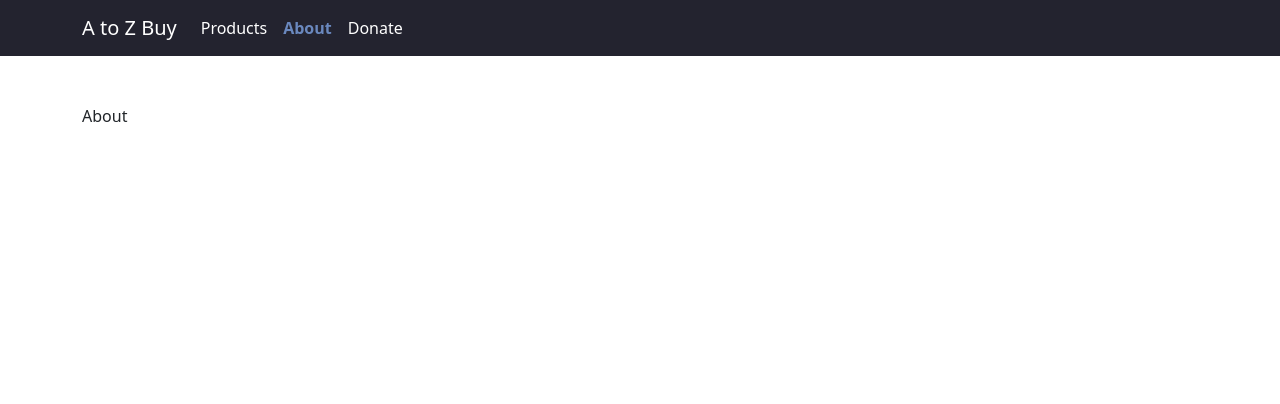
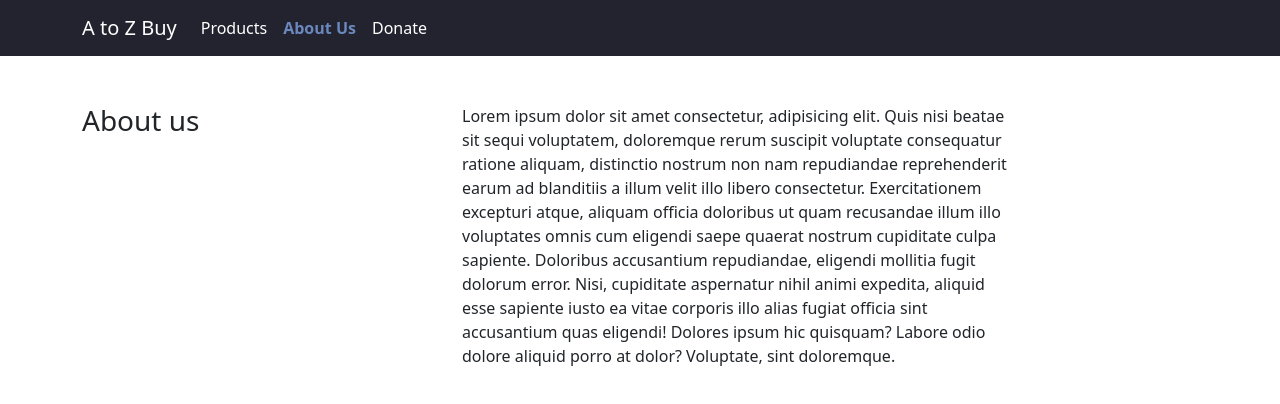
Before and after one commit to Panceeahmed21/Shopping-site-using-React, a React (Create React App) app: page /about in a window 1280 px wide. Shown: the top 404 px of the page. Built offline with nearby package versions, Linux system fonts and the light colour scheme.

Commit message:
Add about us page

```diff
--- a/src/Components/About/About.jsx
+++ b/src/Components/About/About.jsx
@@ -1,7 +1,14 @@
 const About = () => {
   return (
    <div className="container py-5">
-     <div>About</div>
+<div className="row">
+  <div className="col-md-4">
+<h3>About us</h3>
+  </div>
+  <div className="col-md-6">
+    Lorem ipsum dolor sit amet consectetur, adipisicing elit. Quis nisi beatae sit sequi voluptatem, doloremque rerum suscipit voluptate consequatur ratione aliquam, distinctio nostrum non nam repudiandae reprehenderit earum ad blanditiis a illum velit illo libero consectetur. Exercitationem excepturi atque, aliquam officia doloribus ut quam recusandae illum illo voluptates omnis cum eligendi saepe quaerat nostrum cupiditate culpa sapiente. Doloribus accusantium repudiandae, eligendi mollitia fugit dolorum error. Nisi, cupiditate aspernatur nihil animi expedita, aliquid esse sapiente iusto ea vitae corporis illo alias fugiat officia sint accusantium quas eligendi! Dolores ipsum hic quisquam? Labore odio dolore aliquid porro at dolor? Voluptate, sint doloremque.
+  </div>
+</div>
    </div>
   )
 }
--- a/src/Components/Nav/Nav.jsx
+++ b/src/Components/Nav/Nav.jsx
@@ -20,7 +20,7 @@ const NavBar = () => {
                 <NavLink to="/">Products</NavLink>
               </Nav.Link>
               <Nav.Link>
-                <NavLink to="/about">About</NavLink>
+                <NavLink to="/about">About Us</NavLink>
               </Nav.Link>
               <Nav.Link>
                 <NavLink to="/counter">Donate</NavLink>
```
